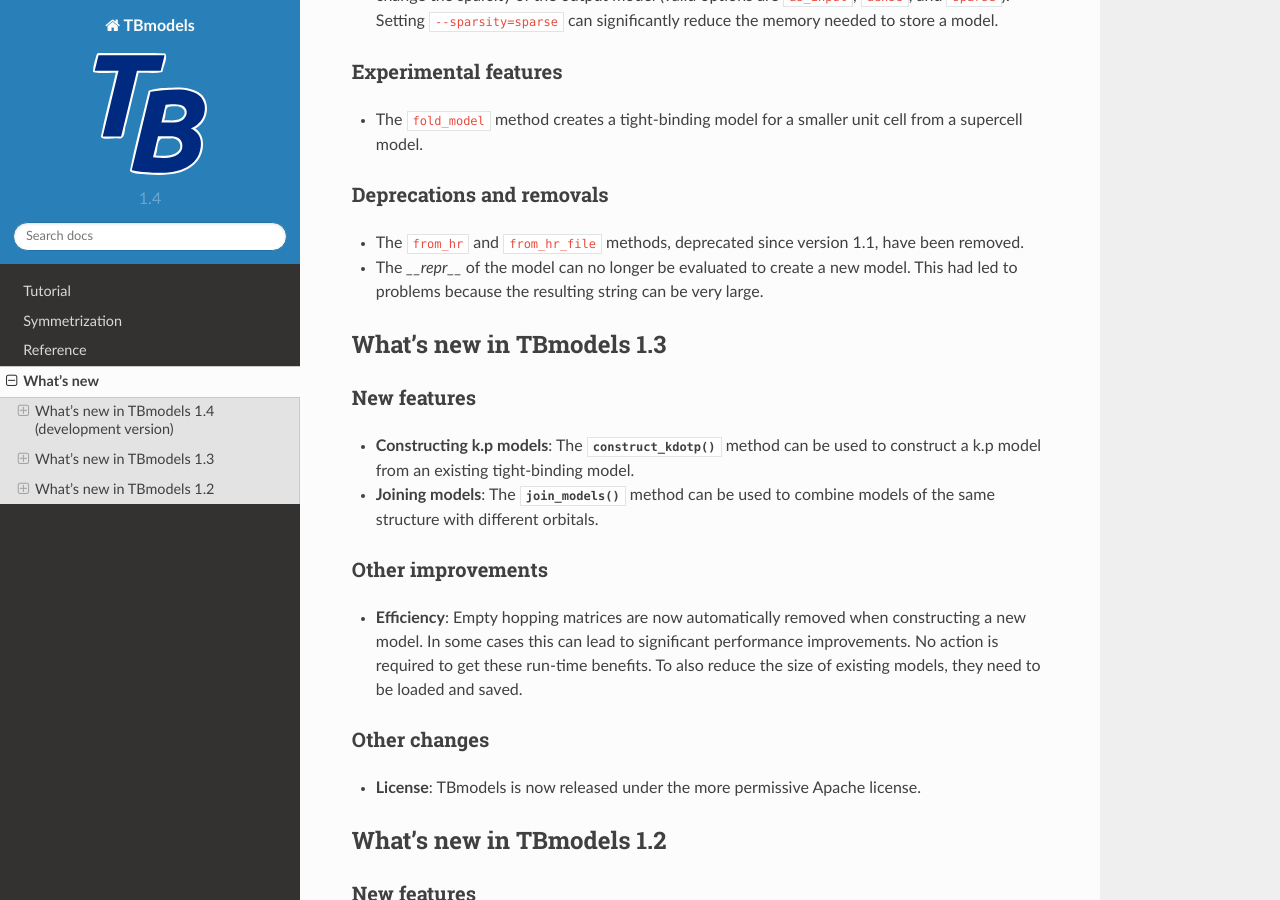
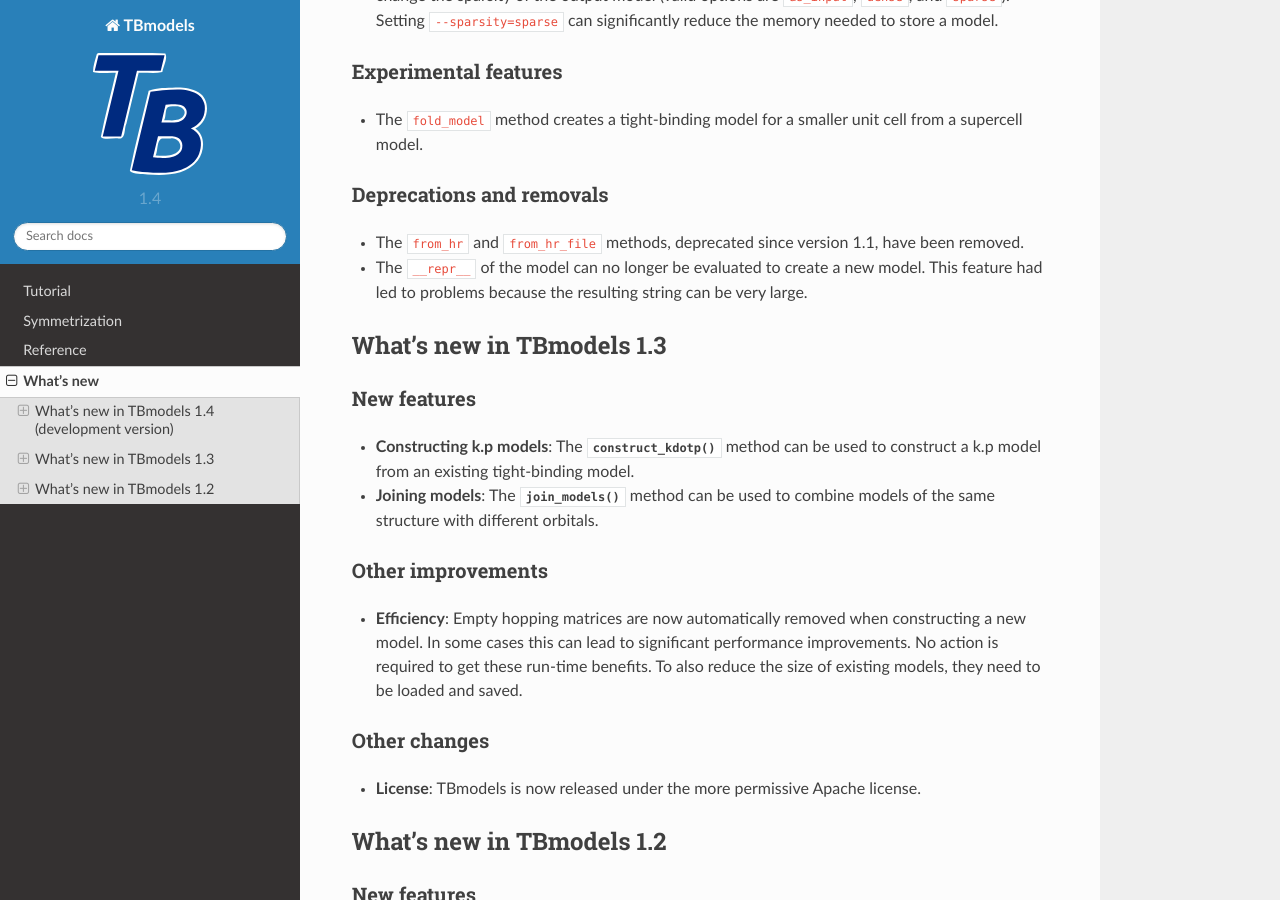
Before and after one commit to Z2PackDev/TBmodels, a Sphinx documentation site: the page built from doc/source/whatsnew.rst, in a window 1280 px wide and 900 px high, scrolled down 943 px. Built offline with Sphinx 7.4.7 and the Read the Docs theme 2.0.0, drawn with Linux system fonts in a browser that asks for light colours.

Commit message:
Minor fix to whatsnew file

```diff
--- a/doc/source/whatsnew.rst
+++ b/doc/source/whatsnew.rst
@@ -46,7 +46,7 @@
 
 - The ``from_hr`` and ``from_hr_file`` methods, deprecated since version 1.1, have been removed.
 
-- The `__repr__` of the model can no longer be evaluated to create a new model. This had led to problems because the resulting string can be very large.
+- The ``__repr__`` of the model can no longer be evaluated to create a new model. This feature had led to problems because the resulting string can be very large.
 
 
 What's new in TBmodels 1.3
```
